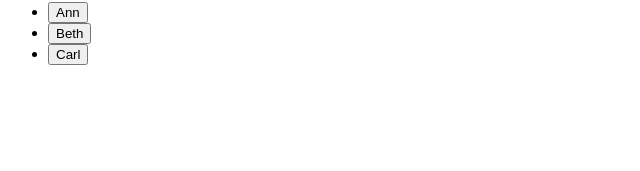
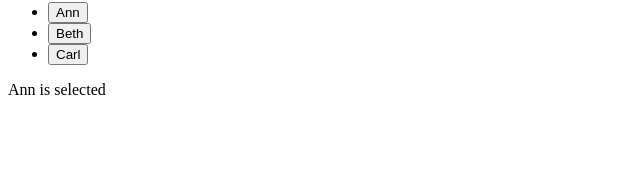
Before and after one commit to catarinafoliveira/catarinafoliveira-myAngularV19Frontend_v1, an Angular app: page / in a window 1280 px wide. Both pictures are taken after a click on the button "Ann". Shown: the part 125-296 px from the top of the page, without its empty margins (0-640 px from the left). Built offline with nearby package versions, Linux system fonts and the light colour scheme.

Commit message:
Show details for each person when clicking its button

```diff
--- a/src/app/persons/persons.component.html
+++ b/src/app/persons/persons.component.html
@@ -2,9 +2,14 @@
     <ul >
         @for ( person of persons; track person.name ) {
             <li >
-                <button type= " button " >
+                <button type= "button" (click) = "onSelect(person)" >
                     {{ person.name }}
                 </button >
             </li >
         }
     </ul >
+    @if ( selectedPerson ) {
+        <div >
+            {{ selectedPerson.name }} is selected
+        </div >
+    }
--- a/src/app/persons/persons.component.ts
+++ b/src/app/persons/persons.component.ts
@@ -1,5 +1,6 @@
 import { Component } from '@angular/core';
 import { PERSONS } from '../personsEx';
+import { Person } from '../../../person';
 
 @Component({
   selector: 'app-persons',
@@ -9,4 +10,9 @@ import { PERSONS } from '../personsEx';
 })
 export class PersonsComponent {
   persons = PERSONS;
+  selectedPerson ? : Person;
+
+  onSelect ( person: Person ) {
+    this.selectedPerson = person;
+  }
 }
```
Also changed, not shown: 1 other file (tests, documents, lock files or other folders).
